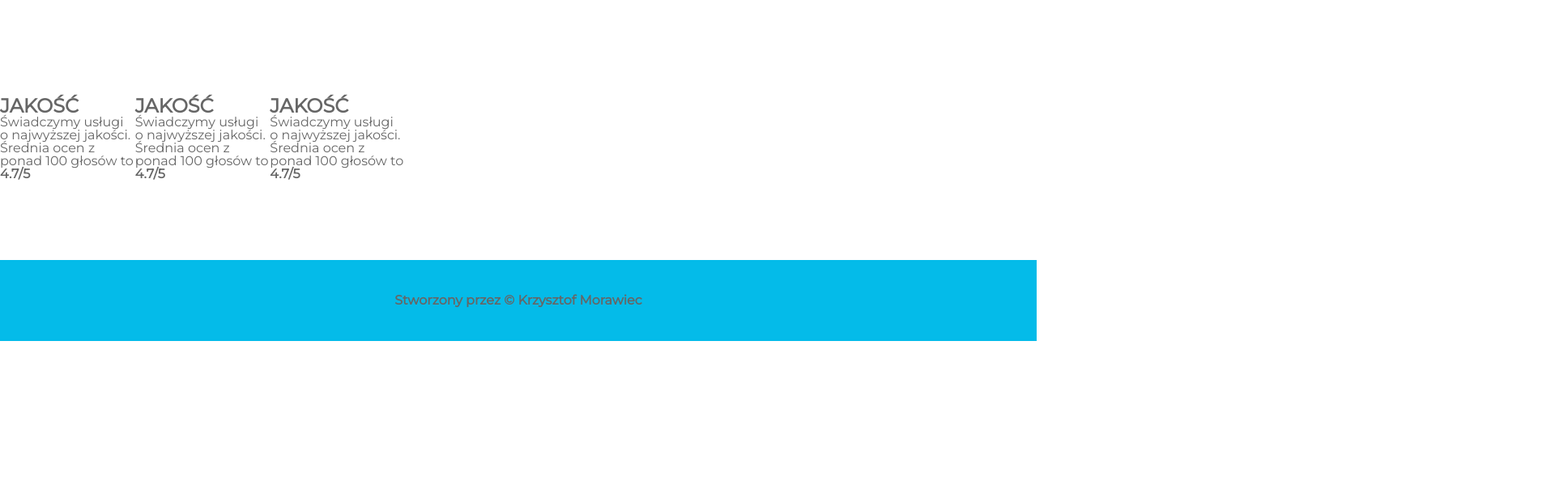
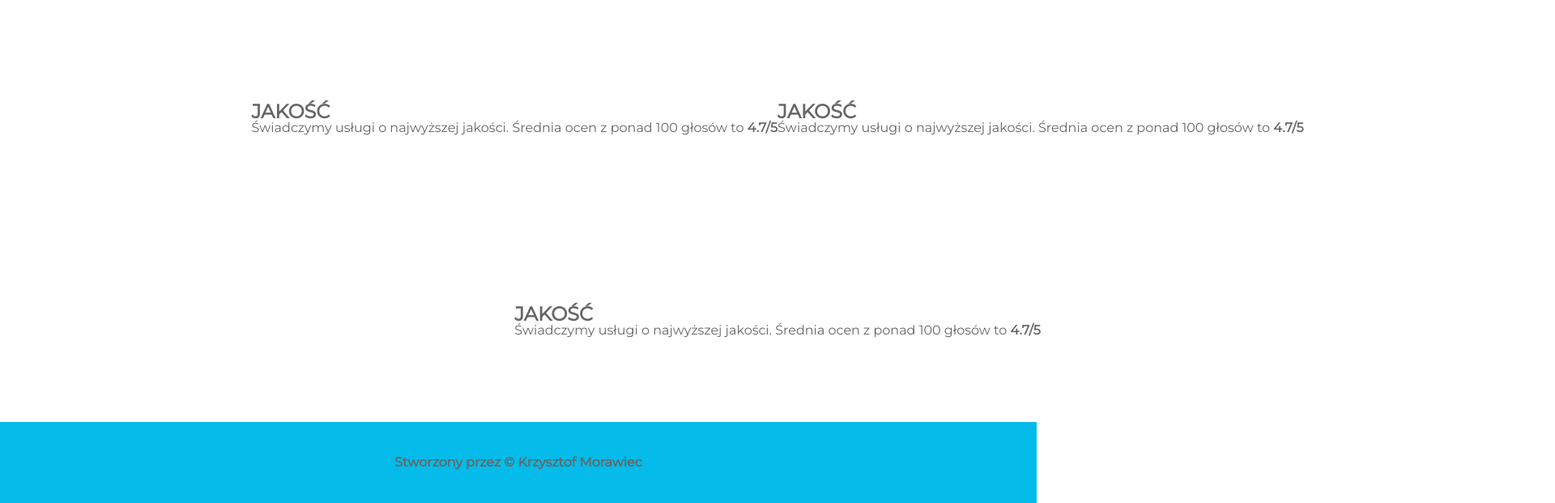
Before and after one commit to morawiec004/kurs-tworzenia-stron, a plain HTML site: page index.html in a window 1280 px wide. Shown: the part 805-1426 px from the top of the page at 81% size, 1920 px wide, since content can reach past the window. Before the commit the page ends 1226 px from the top, so only its background shows below. Drawn offline with Linux system fonts and the light colour scheme.

Commit message:
Update cards.css

```diff
--- a/css/cards.css
+++ b/css/cards.css
@@ -1,33 +1,28 @@
-#cards {
+.content {
 
-
+    align-items: center;
+    justify-content: center;
 }
 
-.aboutText1 {
-    width: 200px;
-    height: 100px;
+.content1 {
 
+    align-items: center;
+    justify-content: center;
 }
 
-.aboutText2 {
-    width: 200px;
-    height: 100px;
+.content2 {
 
-}
-
-.aboutText3 {
-    width: 200px;
-    height: 100px;
-
-
+    align-items: center;
+    justify-content: center;
 }
 
 #aboutCardsContainer {
     background-color: white;
     display: flex;
     justify-content: center;
-    height: 300px;
-    width: 500px;
+    height: 500px;
+    width: 1920px;
     align-items: center;
     margin-top: 300px;
+    flex-wrap: wrap;
 }
```
